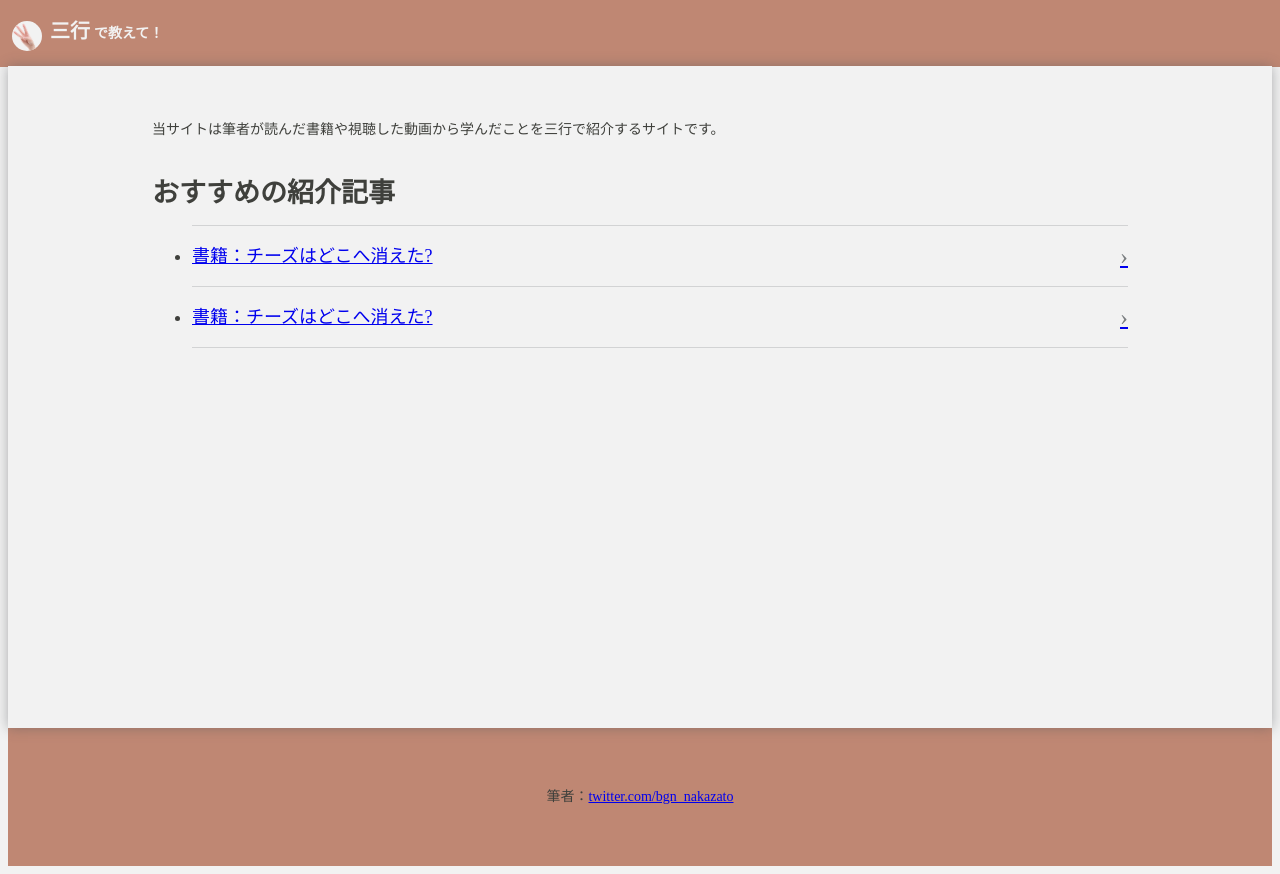
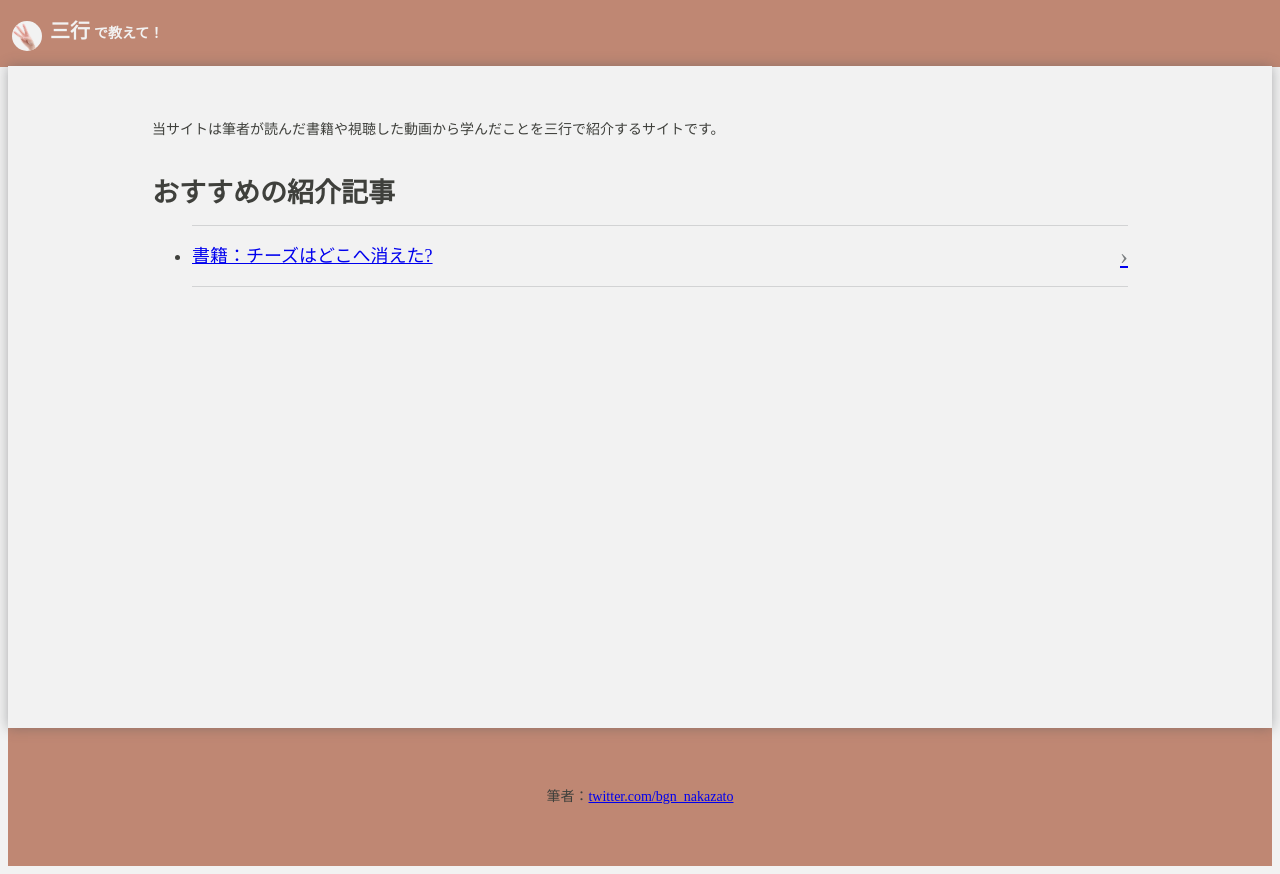
Before and after one commit to nkzttt/mpa, a Vue app: page / in a window 1280 px wide. Built offline with nearby package versions, Linux system fonts and the light colour scheme.

Commit message:
added deploy shell.

```diff
--- a/src/layouts/ArticleLayout.vue
+++ b/src/layouts/ArticleLayout.vue
@@ -31,7 +31,11 @@ const getType = (type: typeof props["itemInfo"]["type"]) => {
   }
 };
 
-const lines = props.learning.map(({ line }) => line);
+const lines = props.learning.map(({ line }) => line) as [
+  string,
+  string,
+  string
+];
 </script>
 
 <template>
--- a/src/pages/TopPage.vue
+++ b/src/pages/TopPage.vue
@@ -2,6 +2,7 @@
 import App from "@/App.vue";
 import PageLayout from "@/layouts/PageLayout.vue";
 import GothicText from "@/components/GothicText.vue";
+const base = import.meta.env.BASE_URL;
 </script>
 
 <template>
@@ -18,14 +19,7 @@ import GothicText from "@/components/GothicText.vue";
           <ul>
             <li class="recommend-item">
               <a
-                href="/books/who-moved-my-cheese.html"
-                class="recommend-item-link"
-                >書籍：チーズはどこへ消えた?</a
-              >
-            </li>
-            <li class="recommend-item">
-              <a
-                href="/books/who-moved-my-cheese.html"
+                :href="`${base}books/who-moved-my-cheese.html`"
                 class="recommend-item-link"
                 >書籍：チーズはどこへ消えた?</a
               >
--- a/src/pages/books/WhoMovedMyCheese.vue
+++ b/src/pages/books/WhoMovedMyCheese.vue
@@ -7,8 +7,8 @@ import ArticleLayout from "@/layouts/ArticleLayout.vue";
   <App>
     <ArticleLayout
       :item-info="{ type: 'book', title: 'チーズはどこへ消えた?' }"
-      store-url="https://www.amazon.co.jp/dp/B00KD2IK4S/ref=cm_sw_r_tw_dp_S239906RJJS5D17VBEW3"
-      image-url="https://m.media-amazon.com/images/I/41JJqPXGGFL.jpg"
+      store-url="https://www.amazon.co.jp/%E3%83%81%E3%83%BC%E3%82%BA%E3%81%AF%E3%81%A9%E3%81%93%E3%81%B8%E6%B6%88%E3%81%88%E3%81%9F%EF%BC%9F-%E6%89%B6%E6%A1%91%E7%A4%BE%EF%BC%A2%EF%BC%AF%EF%BC%AF%EF%BC%AB%EF%BC%B3-%E3%82%B9%E3%83%9A%E3%83%B3%E3%82%B5%E3%83%BC%E3%83%BB%E3%82%B8%E3%83%A7%E3%83%B3%E3%82%BD%E3%83%B3-ebook/dp/B00KD2IK4S?keywords=%E3%83%81%E3%83%BC%E3%82%BA%E3%81%AF%E3%81%A9%E3%81%93%E3%81%B8%E6%B6%88%E3%81%88%E3%81%9F&qid=1653402170&sprefix=%E3%83%81%E3%83%BC%E3%82%BA%E3%81%AF%2Caps%2C183&sr=8-1&linkCode=ll1&tag=threelines00-22&linkId=536fd811ff83e46dfeecd90a01fee46c&language=ja_JP&ref_=as_li_ss_tl"
+      image-url="//ws-fe.amazon-adsystem.com/widgets/q?_encoding=UTF8&ASIN=B00KD2IK4S&Format=_SL250_&ID=AsinImage&MarketPlace=JP&ServiceVersion=20070822&WS=1&tag=&language=ja_JP"
       bought-at="2022/05/16"
       intro="２人の小人と２匹のねずみが自分の大切なもの = チーズとどのように向き合っていくのか？を見ていく物語です。"
       :learning="[
--- a/vite.config.ts
+++ b/vite.config.ts
@@ -4,6 +4,7 @@ import vue from "@vitejs/plugin-vue";
 
 export default defineConfig({
   plugins: [vue()],
+  base: "/three-lines/",
   build: {
     rollupOptions: {
       input: {
```
Also changed, not shown: package.json (+6 -4 lines), 1 other file (tests, documents, lock files or other folders).
